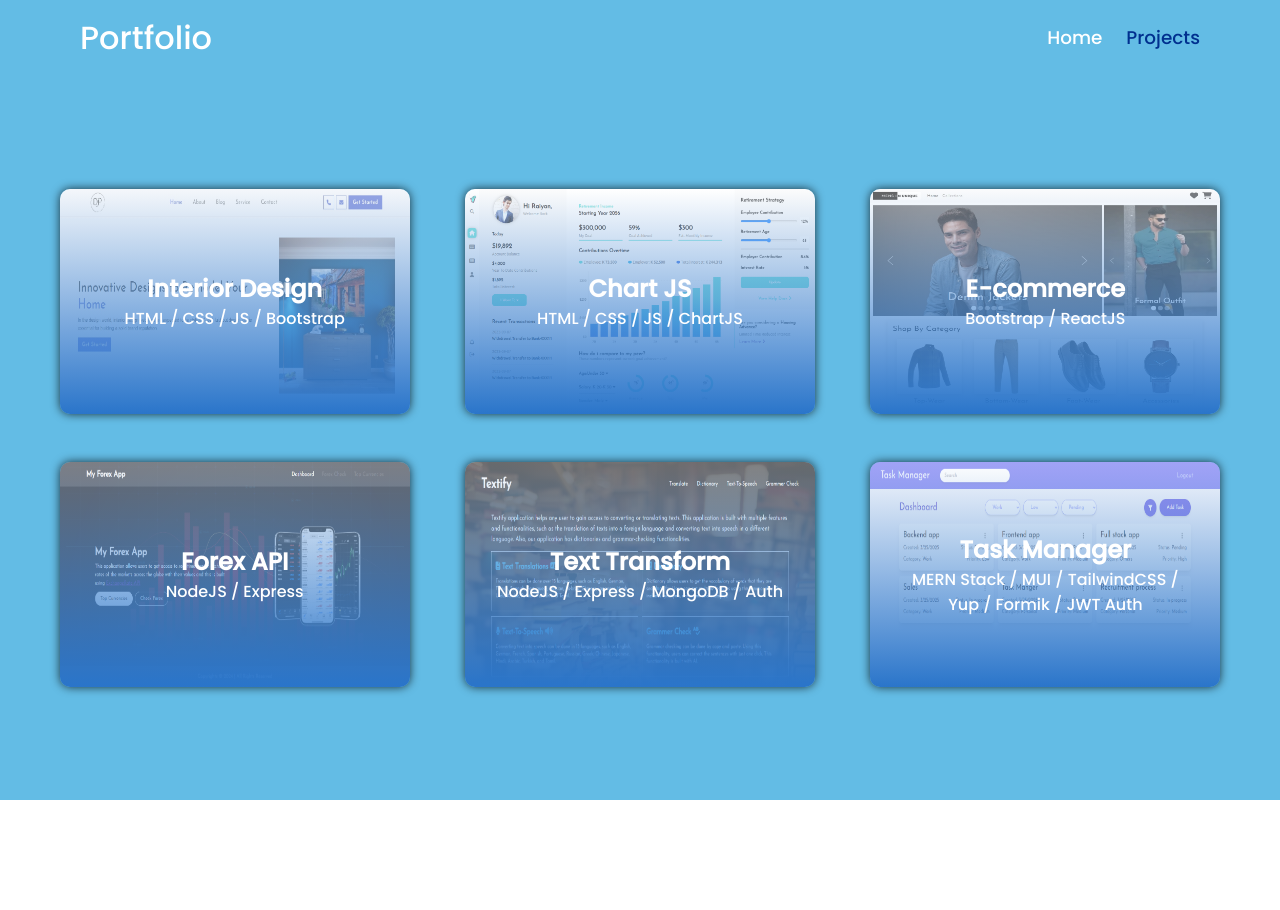
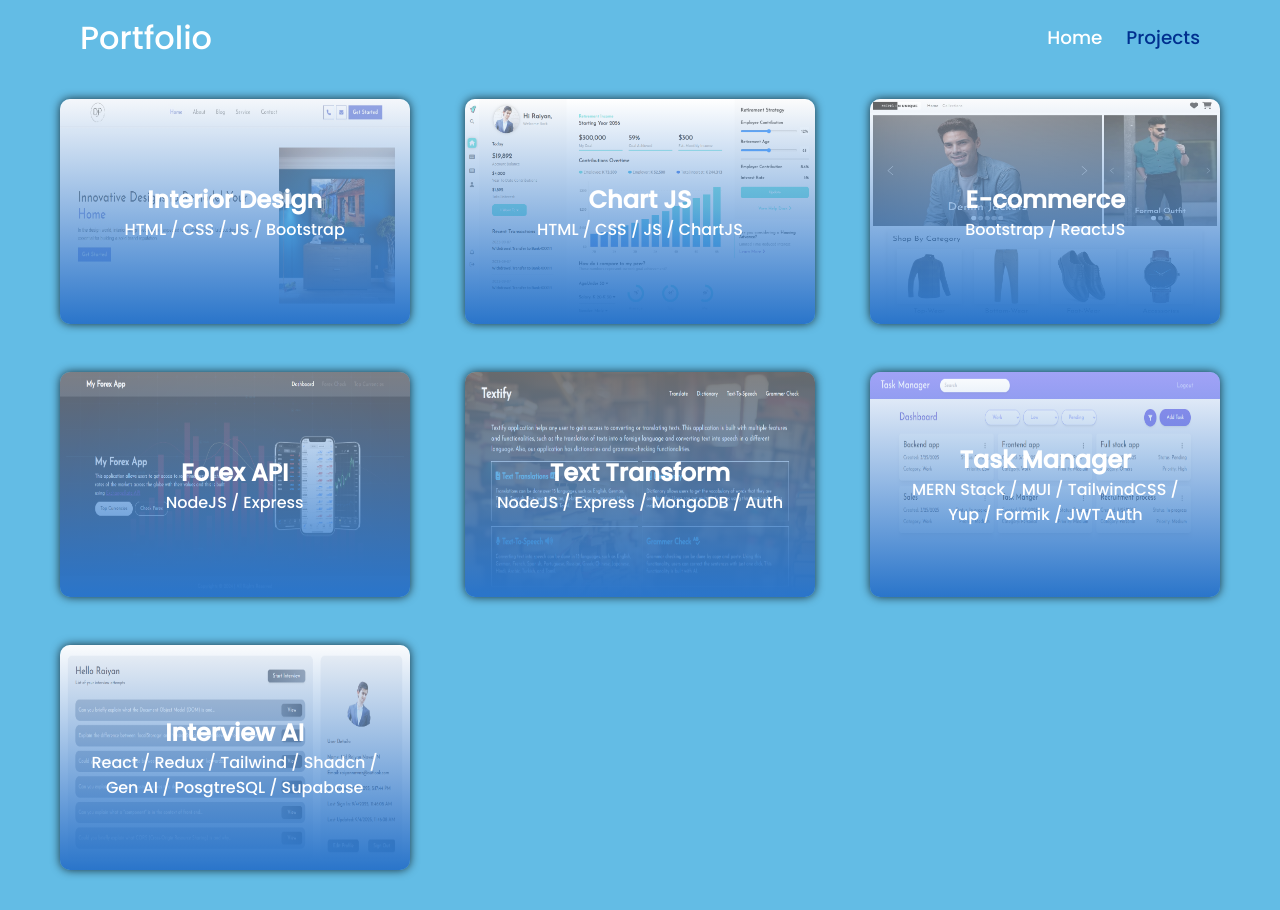
Before and after one commit to raiyannawaz/raiyannawaz.github.io, a plain HTML site: page projects.html in a window 1280 px wide. Before the commit the page ends 800 px from the top, so only its background shows below. Drawn offline with Linux system fonts and the light colour scheme.

Commit message:
Added 7 project

```diff
--- a/projects.html
+++ b/projects.html
@@ -22,13 +22,13 @@
 
         <div class="project-div">
             <div class="project-row">
-                <a href="https://raiyannawaz.github.io/interior-design/" target="_blank">
+                <a href="https://raiyannawaz.github.io/Interior-Design/" target="_blank">
                     <div class="card" id="project1">
                         <h1>Interior Design</h1>
                         <p>HTML / CSS / JS / Bootstrap</p>
                     </div>
                 </a>
-                <a href="https://raiyannawaz.github.io/chart-js/" target="_blank">
+                <a href="https://raiyannawaz.github.io/Chart-JS/" target="_blank">
                     <div class="card" id="project2">
                         <h1>Chart JS</h1>
                         <p>HTML / CSS / JS / ChartJS</p>
@@ -58,6 +58,12 @@
                         <p>MERN Stack / MUI / TailwindCSS / Yup / Formik / JWT Auth </p>
                     </div>
                 </a>
+                <a href="https://raiyannawaz.github.io/Interview-AI/" target="_blank">
+                    <div class="card" id="project7">
+                        <h1>Interview AI</h1>
+                        <p>React / Redux / Tailwind / Shadcn / Gen AI / PosgtreSQL / Supabase </p>
+                    </div>
+                </a>
             </div>
         </div>
 
--- a/style.css
+++ b/style.css
@@ -18,7 +18,7 @@
 
 /* Section  */
 section#header {
-    height: 100dvh;
+    min-height: 100dvh;
     width: 100%;
     background: var(--color-1);
     overflow: hidden;
@@ -215,7 +215,7 @@ section#header .home {
 /* Project  */
 
 section .project-div {
-    height: calc(100vh - 75px);
+    min-height: calc(100vh - 75px);
     width: 100%;
     display: flex;
     flex-direction: column;
@@ -225,6 +225,7 @@ section .project-div {
 }
 
 .project-div .project-row {
+    padding: 1.5rem 0 2.5rem 0;
     height: auto;
     width: 95%;
     display: grid;
@@ -267,15 +268,19 @@ section .project-div {
 }
 
 .card#project4{
-    animation: slideBottomLeftCurve 0.5s ease forwards;
+    animation: slideLeft 0.5s ease forwards;
 }
 
 .card#project5{
-    animation: slideBottom 0.5s ease forwards;
+    animation: fadeCenter 0.5s ease forwards;
 }
 
 .card#project6{
-    animation: slideBottomRightCurve 0.5s ease forwards;
+    animation: slideRight 0.5s ease forwards;
+}
+
+.card#project7{
+    animation: slideBottomLeftCurve 0.5s ease forwards;
 }
 
 .card#project1::before{
@@ -423,6 +428,29 @@ section .project-div {
     opacity: 1;
 }
 
+.card#project7::before{
+    position: absolute;
+    height: 100%;
+    width: 100%;
+    content: '';
+    background: linear-gradient(#ffffff65, #2a75ca), url('./img/Interview-AI.png');
+    background-size: 100% 100%;
+    border-radius: 10px;
+    z-index: -1;
+    opacity: 1;
+}
+
+.card#project7:hover::before{
+    position: absolute;
+    height: 100%;
+    width: 100%;
+    content: '';
+    background: linear-gradient(#ffffff00, #2a75ca00), url('./img/Interview-AI.png');
+    background-size: 100% 100%;
+    border-radius: 10px;
+    z-index: 1;
+    opacity: 1;
+}
 /* Project  */
 
 /* Section  */
@@ -484,6 +512,16 @@ section .project-div {
     100% {
         opacity: 1;
         transform: translateY(0);
+    }
+}
+
+@keyframes fadeCenter {
+    0% {
+        opacity: 0;
+    }
+
+    100% {
+        opacity: 1;
     }
 }
 
@@ -630,11 +668,11 @@ section .project-div {
         min-height: calc(100dvh - 75px);
         height: unset;
         flex-direction: column;
-        padding: 2rem 0 0 0 ;
         overflow:scroll;
     }
 
     .project-div .project-row{
+        padding: 1.5rem 0 0.5rem 0;
         grid-template-rows: 1fr;
         grid-template-columns: 0;
         width: 100%;
```
Also changed, not shown: img/Interview-AI.png (added).
